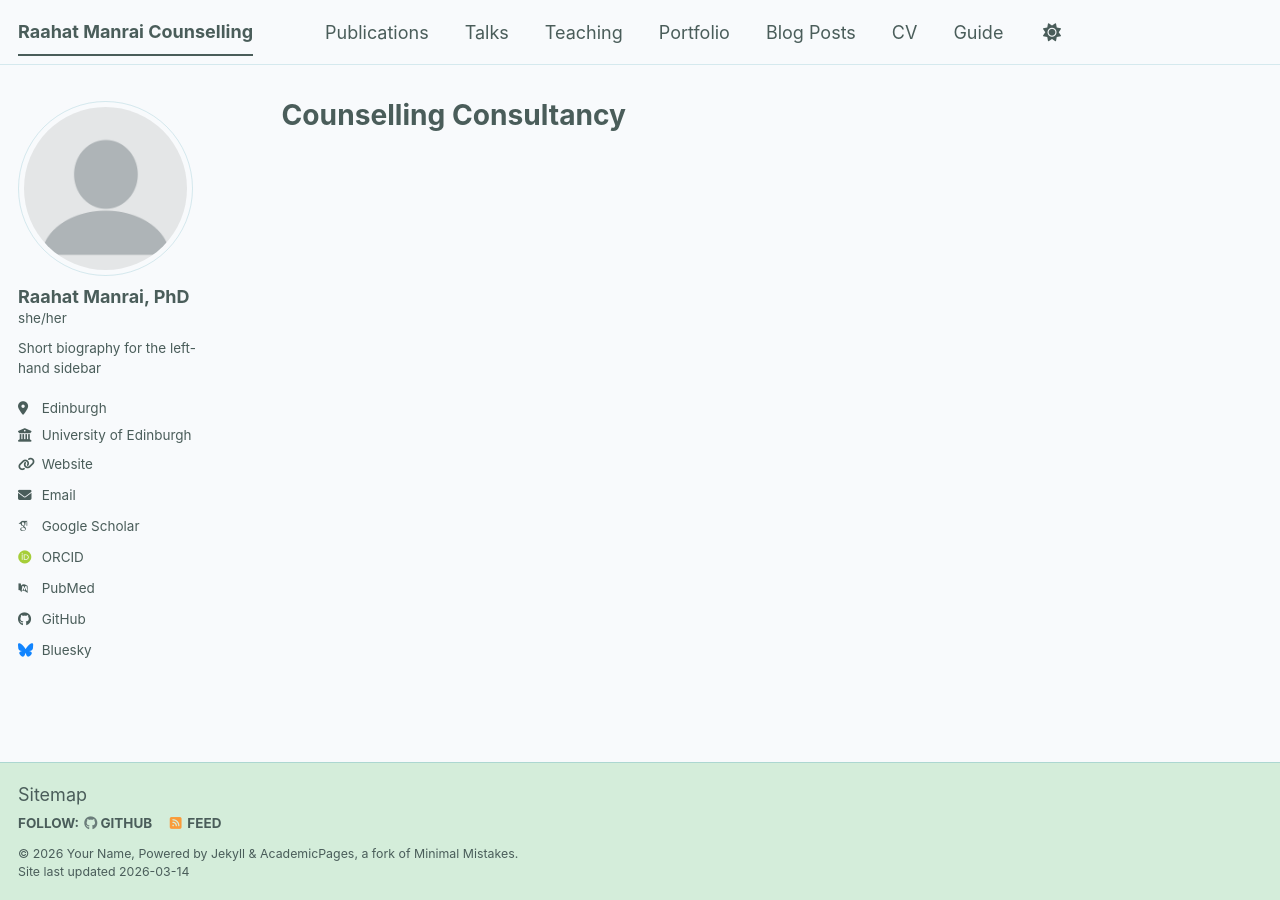
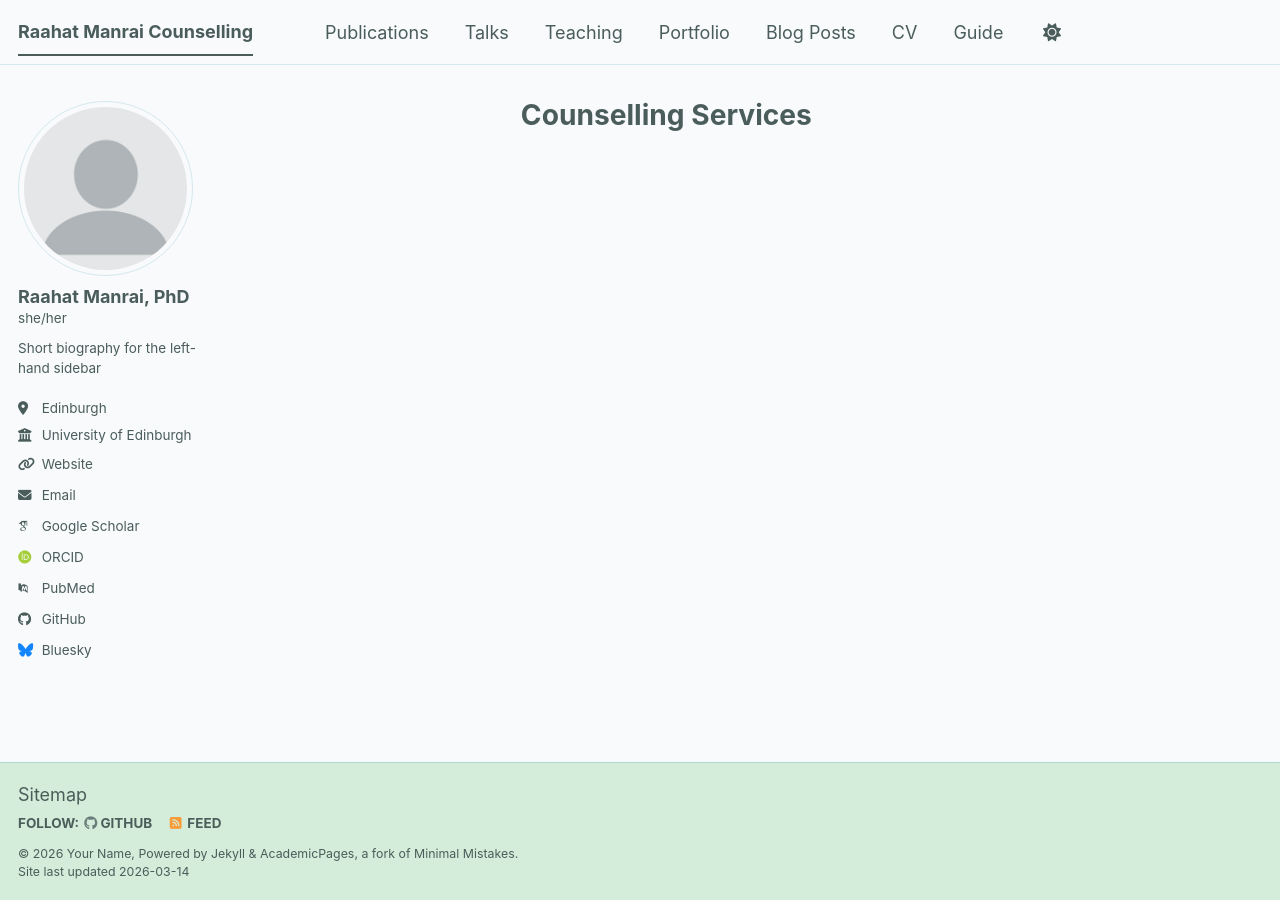
Before and after one commit to RaahatManrai/RaahatManrai.github.io, a Jekyll site: the page built from _pages/about.md, in a window 1280 px wide. Built offline with Jekyll 4.4.1, drawn with Linux system fonts in a browser that asks for light colours; some web fonts are replaced; a script bundle is joined from its source files by our own code; library files that are not in the unit come from our copies.

Commit message:
Changing the heading

```diff
--- a/_layouts/single.html
+++ b/_layouts/single.html
@@ -17,7 +17,7 @@ layout: default
 <div id="main" role="main">
   {% include sidebar.html %}
 
-  <article class="page" itemscope itemtype="http://schema.org/CreativeWork">
+  <article class="page{% if page.url == '/' %} page--home{% endif %}" itemscope itemtype="http://schema.org/CreativeWork">
     {% if page.title %}<meta itemprop="headline" content="{{ page.title | markdownify | strip_html | strip_newlines | escape_once }}">{% endif %}
     {% if page.excerpt %}<meta itemprop="description" content="{{ page.excerpt | markdownify | strip_html | strip_newlines | escape_once }}">{% endif %}
     {% if page.date %}<meta itemprop="datePublished" content="{{ page.date | date: "%B %d, %Y" }}">{% endif %}
--- a/_pages/about.md
+++ b/_pages/about.md
@@ -1,6 +1,6 @@
 ---
 permalink: /
-title: "Counselling Consultancy"
+title: "Counselling Services"
 author_profile: true
 redirect_from:
   - /about/
--- a/_sass/layout/_page.scss
+++ b/_sass/layout/_page.scss
@@ -41,6 +41,11 @@
   & + .page__meta {
     margin-top: -0.5em;
   }
+}
+
+/* Homepage: center the main heading at top */
+.page--home .page__inner-wrap header {
+  text-align: center;
 }
 
 .page__lead {
```
